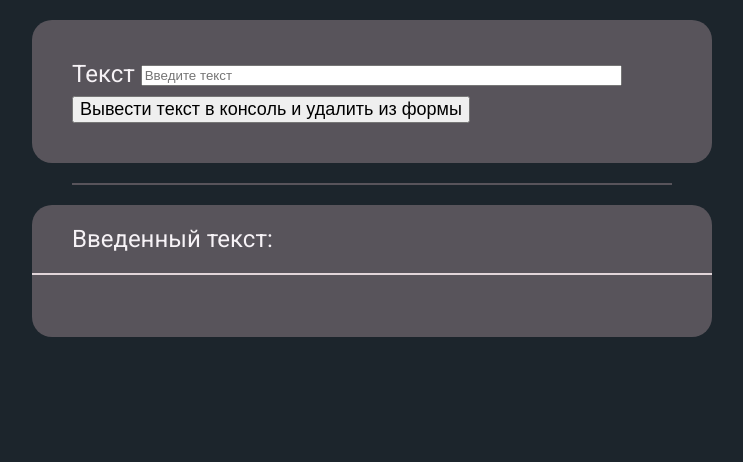
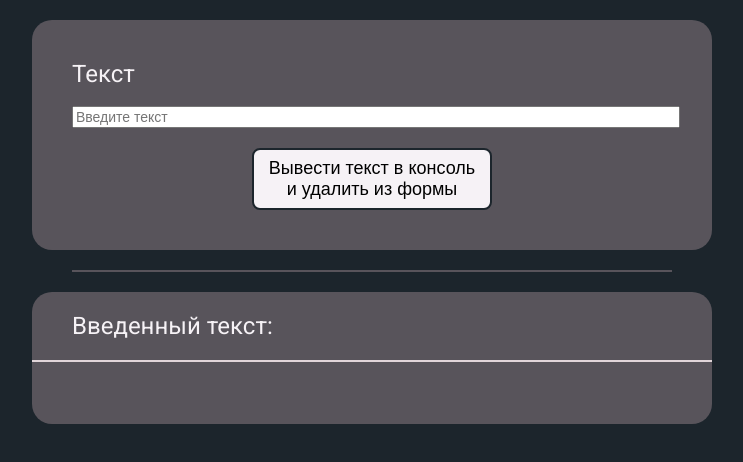
Before and after one commit to cookieru/6.8-HW-03, a plain HTML site: page task5/index.html in a window 1280 px wide. Shown: the whole page, without its empty margins (268-1011 px from the left). Drawn offline with Linux system fonts and the light colour scheme.

Commit message:
update task5/style.css

```diff
--- a/task5/style.css
+++ b/task5/style.css
@@ -20,23 +20,36 @@ form
 label
 {
     display: block;
-    margin-right: 8px;
 
     font-size: 24px;
 }
 
 label input
 {
-    position: relative;
-    width: 80%;
-    top: -2px;
+    display: block;
+    width: 100%;
+    margin-top: 18px;
+
+    font-size: 14px;
 }
 
 button
 {
-    margin-top: 8px;
+    display: block;
+    margin: 20px auto 0;
+    padding: 8px;
+    width: 40%;
+    border: #1C252C solid 2px;
+    border-radius: 8px;
+
 
     font-size: 18px;
+    background-color:#F6F2F6;
+}
+
+button:hover
+{
+    background-color: #E1D5D9;
 }
 
 hr
```
